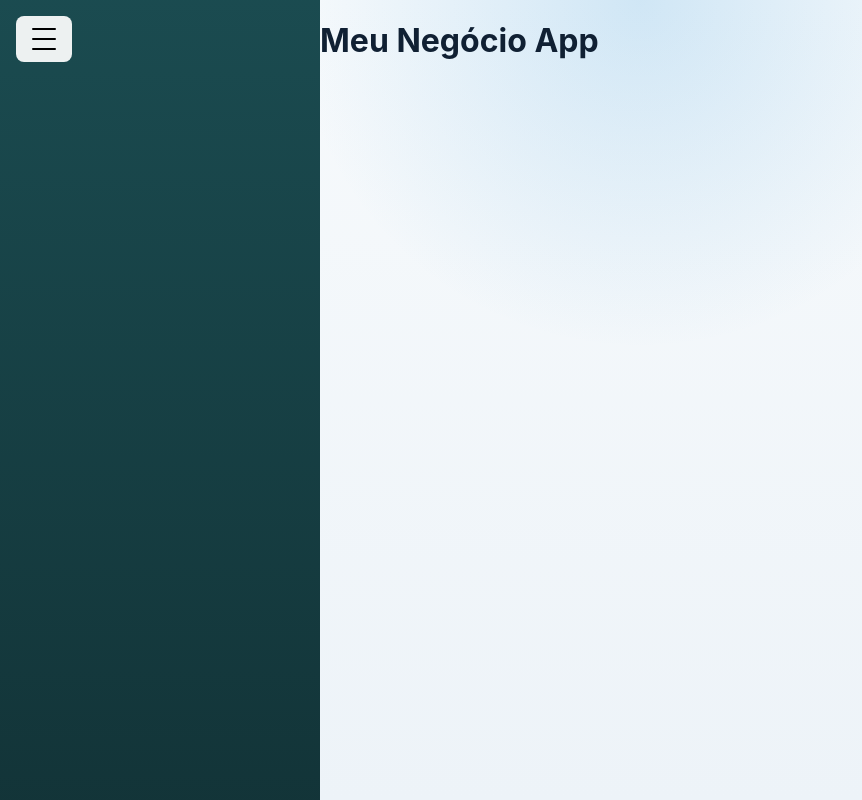
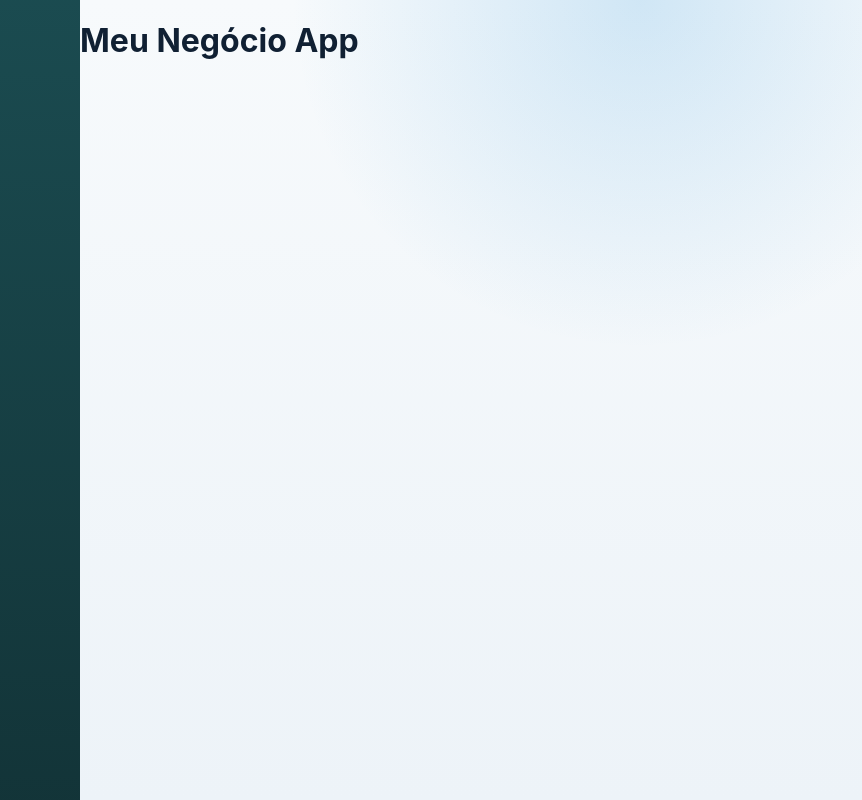
Before and after one commit to kvojps/meu-negocio-app, a React (Vite) app in the folder src/renderer/: page / in a window 1280 px wide. Shown: the whole page, without its empty margins (0-862 px from the left). Built offline with nearby package versions, Linux system fonts and the light colour scheme.

Commit message:
[refac]: reset app sidebar

```diff
--- a/package.json
+++ b/package.json
@@ -3,9 +3,10 @@
   "private": true,
   "main": "./out/main/index.js",
   "scripts": {
-    "dev": "electron-vite dev",
     "build": "electron-vite build",
     "preview": "electron-vite preview",
+    "dev": "electron-vite dev",
+    "dev:renderer": "electron-vite dev --rendererOnly",
     "format": "prettier . --write",
     "format:check": "prettier . --check",
     "lint:css": "stylelint \"src/**/*.css\"",
--- a/src/renderer/src/components/sidebar/Index.tsx
+++ b/src/renderer/src/components/sidebar/Index.tsx
@@ -2,20 +2,11 @@ import { useState } from 'react';
 import './Styles.css';
 
 export function Sidebar() {
-  const [isOpen, setIsOpen] = useState(true);
+  const [isOpen, setIsOpen] = useState(false);
 
   return (
-    <aside className={`sidebar-container ${isOpen ? 'is-open' : 'is-closed'}`}>
-      <button
-        type="button"
-        className="sidebar-toggle"
-        onClick={() => setIsOpen((current) => !current)}
-        aria-label={isOpen ? 'Fechar sidebar' : 'Abrir sidebar'}
-      >
-        <span aria-hidden="true" />
-        <span aria-hidden="true" />
-        <span aria-hidden="true" />
-      </button>
-    </aside>
+    <aside
+      className={`sidebar-container ${isOpen ? 'is-open' : 'is-closed'}`}
+    ></aside>
   );
 }
--- a/src/renderer/src/components/sidebar/Styles.css
+++ b/src/renderer/src/components/sidebar/Styles.css
@@ -11,39 +11,3 @@
 .sidebar-container.is-closed {
   width: 5rem;
 }
-
-.sidebar-toggle {
-  align-items: center;
-  align-self: flex-start;
-  background: rgba(255, 255, 255, 0.92);
-  border: 0;
-  border-radius: 0.5rem;
-  color: #102033;
-  cursor: pointer;
-  display: flex;
-  flex-direction: column;
-  font: inherit;
-  gap: 0.5rem;
-  justify-content: center;
-  line-height: 0;
-  margin: 1rem;
-  padding: 0.75rem 1rem;
-}
-
-.sidebar-toggle span {
-  background: #000;
-  border-radius: 1rem;
-  display: block;
-  height: 0.125rem;
-  transform: translateZ(0);
-  transition:
-    transform 0.2s ease,
-    background 0.2s ease;
-  width: 1.5rem;
-  will-change: transform;
-}
-
-.sidebar-container.is-closed .sidebar-toggle {
-  align-self: center;
-  margin: 1rem 0 0;
-}
```
